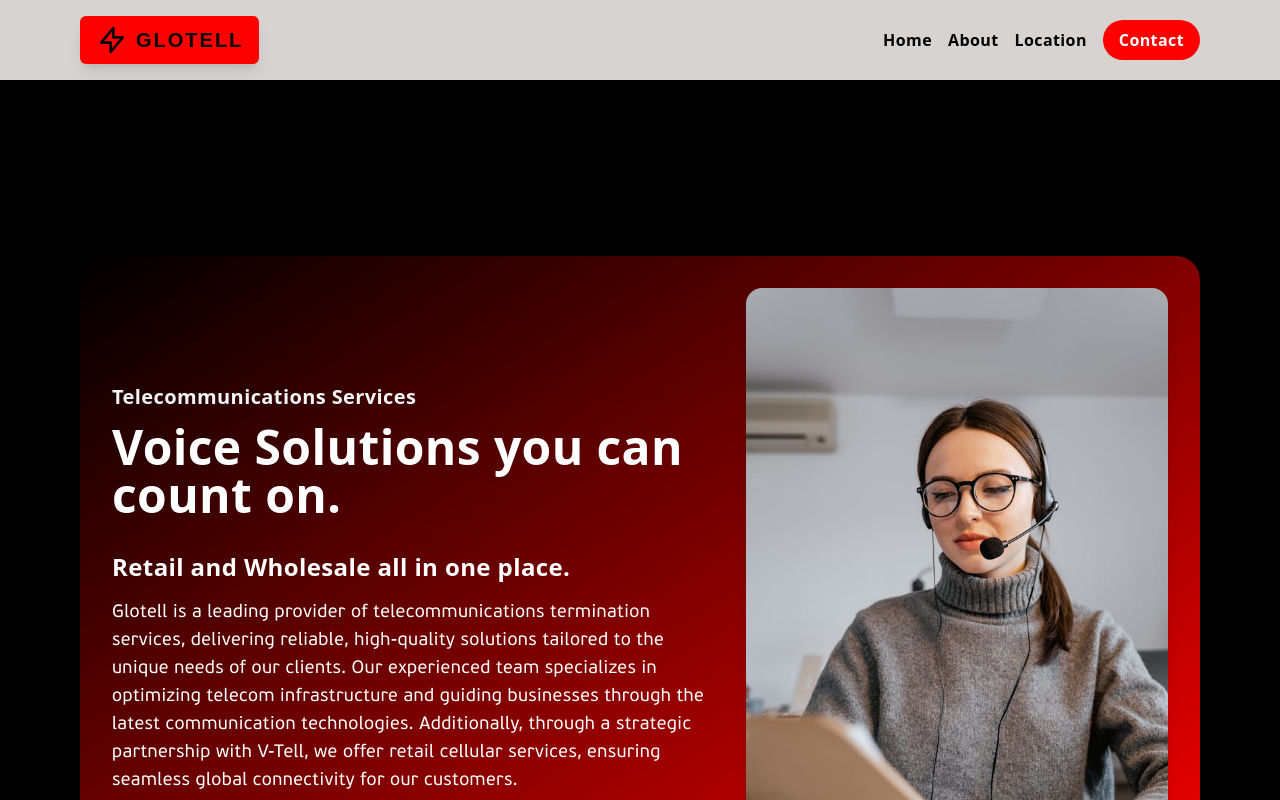
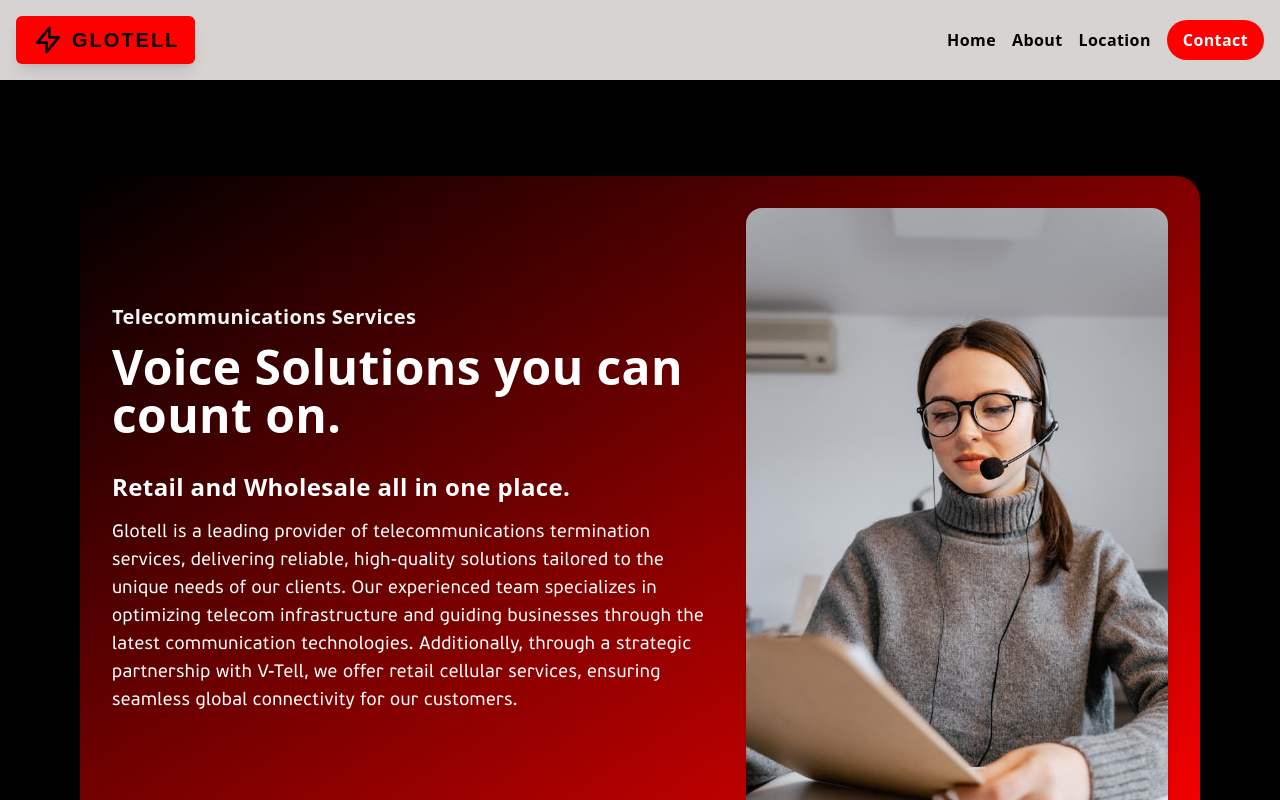
Before and after one commit to kdjordan/gtLanding, a Vue app: page / in a window 1280 px wide. Shown: the top 800 px of the page. Built offline with nearby package versions, Linux system fonts and the light colour scheme; a web font is replaced by a local one.

Commit message:
FIX: scroll nav behavior

```diff
--- a/src/components/NavBar.vue
+++ b/src/components/NavBar.vue
@@ -1,6 +1,6 @@
 <template>
-  <nav ref="navbar" class="bg-stone-300 text-secondary py-4 sticky top-0 z-50 transition-all duration-300" :class="{ 'translate-y-[-100%]': isHidden }">
-    <div class="container mx-auto px-4 flex justify-between items-center">
+  <nav ref="navbar" class="w-full bg-stone-300 text-secondary py-4 fixed top-0 left-0 right-0 z-50 transition-all duration-300" :class="{ 'translate-y-[-100%]': isHidden }">
+    <div class="w-full px-4 flex justify-between items-center">
       <div class="bg-primary rounded-md shadow-lg overflow-hidden">
         <div class="flex items-center px-4 py-2">
           <svg class="h-8 w-8 text-black mr-2" fill="none" viewBox="0 0 24 24" stroke="currentColor">
@@ -65,7 +65,7 @@ const scrollTo = (href) => {
 const navbar = ref(null);
 const isHidden = ref(false);
 let lastScrollY = 0;
-const scrollThreshold = 50; // Adjust this value to change sensitivity
+const scrollThreshold = 50;
 
 const handleScroll = () => {
   const currentScrollY = window.scrollY;
@@ -102,8 +102,6 @@ const toggleMenu = () => {
 </script>
 
 <style scoped>
-/* Add any additional styles here if needed */
-
 .slide-down-enter-active,
 .slide-down-leave-active {
   transition: transform 0.3s ease-in-out;
```
